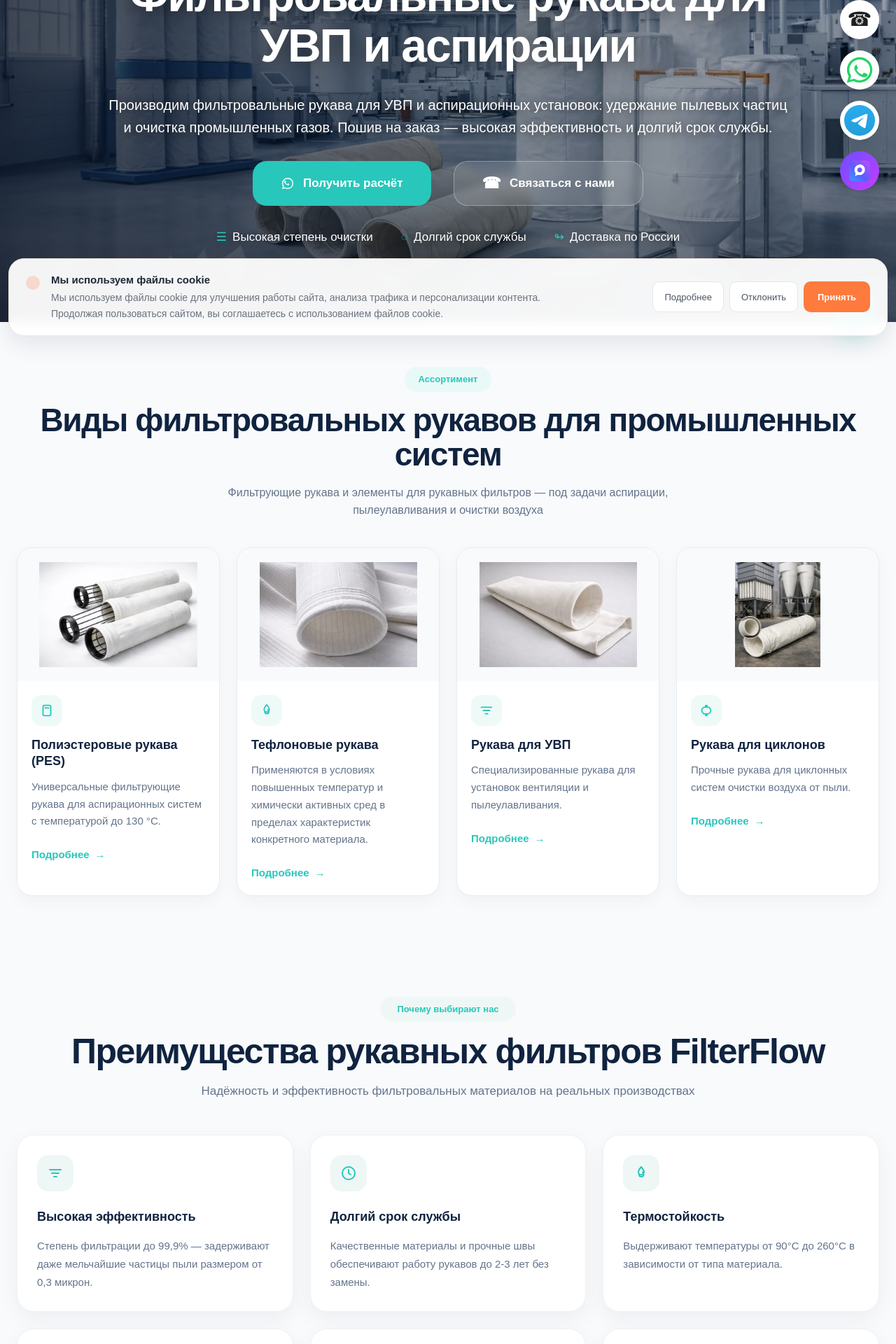
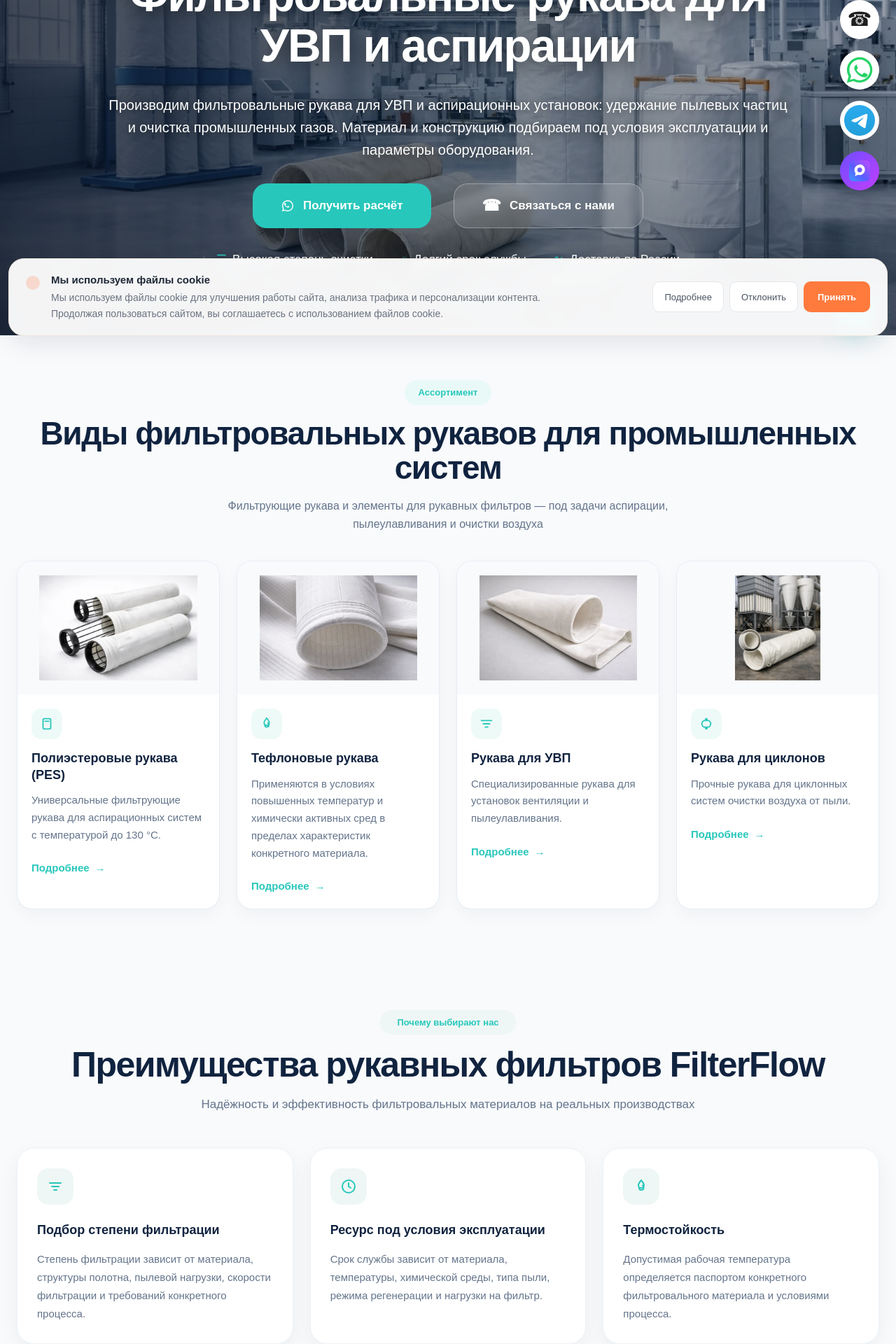
Before and after one commit to karipupkina-ux/filterflow-next, a Next.js app: page /filtracionnye-rukava in a window 1280 px wide. Shown: the part 300-2220 px from the top of the page at 70% size. Built offline with nearby package versions, Linux system fonts and the light colour scheme.

Commit message:
Trust: qualify filtration sleeve performance claims

```diff
--- a/app/filtracionnye-rukava/page.tsx
+++ b/app/filtracionnye-rukava/page.tsx
@@ -36,7 +36,7 @@ export default function FiltracionnyeRukavaPage() {
     {
       question: "Как рассчитать необходимое количество рукавов?",
       answer:
-        "Количество рукавов зависит от объёма очищаемого воздуха и площади фильтрации. Предоставьте нам параметры вашей системы — мы бесплатно рассчитаем необходимое количество и подберём оптимальную конфигурацию.",
+        "Количество рукавов зависит от расхода воздуха, площади фильтрации, геометрии установки и допустимой фильтрационной нагрузки. По параметрам системы поможем определить исходные данные для подбора количества и конфигурации.",
     },
   ];
 
@@ -80,8 +80,8 @@ export default function FiltracionnyeRukavaPage() {
               <p className="max-w-[980px] text-[15px] leading-7 text-white antialiased sm:text-[17px] sm:leading-8 md:text-[20px] [text-shadow:0_1px_14px_rgba(0,0,0,0.65)]">
                 Производим фильтровальные рукава для УВП и
                 аспирационных установок: удержание пылевых частиц и очистка
-                промышленных газов. Пошив на заказ — высокая эффективность и
-                долгий срок службы.
+                промышленных газов. Материал и конструкцию подбираем под условия
+                эксплуатации и параметры оборудования.
               </p>
 
               <div className="flex w-full flex-col items-stretch justify-center gap-3 sm:w-auto sm:flex-row sm:flex-nowrap sm:items-center sm:gap-6 lg:gap-8">
@@ -381,11 +381,11 @@ export default function FiltracionnyeRukavaPage() {
                 </svg>
               </div>
               <h3 className="text-[18px] font-bold leading-[1.35] text-[#10233f]">
-                Высокая эффективность
+                Подбор степени фильтрации
               </h3>
               <p className="mt-4 text-[15px] leading-[1.75] text-[#64748b]">
-                Степень фильтрации до 99,9% — задерживают даже мельчайшие
-                частицы пыли размером от 0,3 микрон.
+                Степень фильтрации зависит от материала, структуры полотна,
+                пылевой нагрузки, скорости фильтрации и требований конкретного процесса.
               </p>
             </div>
 
@@ -405,11 +405,11 @@ export default function FiltracionnyeRukavaPage() {
                 </svg>
               </div>
               <h3 className="text-[18px] font-bold leading-[1.35] text-[#10233f]">
-                Долгий срок службы
+                Ресурс под условия эксплуатации
               </h3>
               <p className="mt-4 text-[15px] leading-[1.75] text-[#64748b]">
-                Качественные материалы и прочные швы обеспечивают работу
-                рукавов до 2-3 лет без замены.
+                Срок службы зависит от материала, температуры, химической среды,
+                типа пыли, режима регенерации и нагрузки на фильтр.
               </p>
             </div>
 
@@ -432,8 +432,8 @@ export default function FiltracionnyeRukavaPage() {
                 Термостойкость
               </h3>
               <p className="mt-4 text-[15px] leading-[1.75] text-[#64748b]">
-                Выдерживают температуры от 90°C до 260°C в зависимости от типа
-                материала.
+                Допустимая рабочая температура определяется паспортом конкретного
+                фильтровального материала и условиями процесса.
               </p>
             </div>
 
@@ -731,12 +731,12 @@ export default function FiltracionnyeRukavaPage() {
 
                 <tbody>
                   {[
-                    ["Полиэстер (PES)", "99,5%", "До 130°C", "Универсальное применение"],
-                    ["Полипропилен (PP)", "99,2%", "До 90°C", "Химическая стойкость"],
-                    ["Тефлон (PTFE)", "99,9%", "До 260°C", "Высокие температуры"],
-                    ["Номекс (Nomex)", "99,7%", "До 200°C", "Металлургия"],
-                    ["Стекловолокно", "99,8%", "До 280°C", "Стекловолоконные фильтры, экстремальные условия"],
-                    ["Смесовая ткань", "99,6%", "До 150°C", "Промышленные установки"],
+                    ["Полиэстер (PES)", "По задаче", "По паспорту материала", "Стандартные промышленные процессы"],
+                    ["Полипропилен (PP)", "По задаче", "По паспорту материала", "Влажные и отдельные химические среды"],
+                    ["PTFE", "По задаче", "По паспорту материала", "Химически сложные и температурные процессы"],
+                    ["Мета-арамид", "По задаче", "По паспорту материала", "Повышенные температуры"],
+                    ["Стекловолокно", "По задаче", "По паспорту материала", "Высокотемпературные процессы"],
+                    ["Смесовая ткань", "По задаче", "По паспорту материала", "Подбор под условия установки"],
                   ].map((row, index) => (
                     <tr
                       key={index}
@@ -1013,7 +1013,7 @@ export default function FiltracionnyeRukavaPage() {
                     </svg>
                   </div>
                   <p className="mt-4 text-[16px] font-semibold text-white">
-                    Долгий срок службы
+                    Ресурс под условия эксплуатации
                   </p>
                 </div>
               </div>
@@ -1452,7 +1452,7 @@ export default function FiltracionnyeRukavaPage() {
 
               <p>
                 Если параметры вашей системы неизвестны — отправьте нам модель
-                оборудования или фотографию, и наши специалисты бесплатно
+                оборудования или фотографию, и наши специалисты
                 подберут подходящий рукав.
               </p>
             </div>
```
